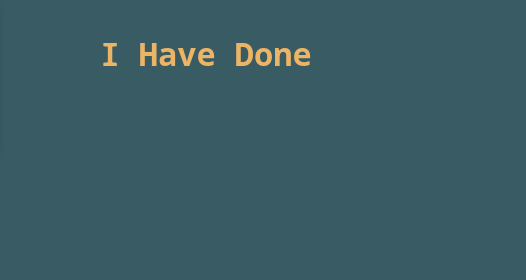
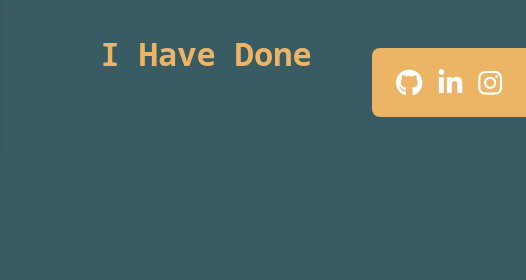
Before and after one commit to sinansarikaya/javascript-todos-app, a plain HTML site: page index.html in a window 1280 px wide. Shown: the top 280 px of the page, 754-1280 px from the left. Drawn offline with Linux system fonts and the light colour scheme.

Commit message:
Social icons added

```diff
--- a/css/style.css
+++ b/css/style.css
@@ -3,17 +3,16 @@
   --green: #395b64;
   --light-green: #a5c9ca;
   --white: #e7f6f2;
-  --yellow: hsl(35, 78%, 66%);
+  --yellow: rgb(236, 180, 101);
   --yellow-hover: hsl(35, 78%, 46%);
   --red: hsl(0, 83%, 70%);
   --red-hover: hsl(0, 83%, 60%);
-  --soft-green: hsl(149, 83%, 60%);
+  --soft-green: rgb(68, 238, 150);
   --danger: hsl(354, 70%, 64%);
   --warning: hsl(45, 100%, 61%);
   --success: hsl(152, 69%, 41%);
   --success-hover: hsl(152, 69%, 31%);
 }
-
 * {
   box-sizing: border-box;
   margin: 0;
@@ -25,6 +24,29 @@ body {
   display: flex;
   justify-content: center;
   font-family: "Noto Sans Mono", monospace;
+}
+.social {
+  position: absolute;
+  right: 0;
+  top: 3rem;
+  display: flex;
+  gap: 1rem;
+  background-color: var(--yellow);
+  padding: 1rem 1.5rem;
+  border-top-left-radius: 0.5rem;
+  border-bottom-left-radius: 0.5rem;
+  z-index: 2;
+}
+.social .fa-circle-question {
+  cursor: pointer;
+}
+.social a {
+  color: hsl(0, 0%, 100%);
+  font-size: 1.7rem;
+  transition: color 0.5s;
+}
+.social a:hover {
+  color: var(--green);
 }
 .alert,
 .alert-right,
--- a/index.html
+++ b/index.html
@@ -32,6 +32,19 @@
     <div class="filter"></div>
     <div id="logoContainer">
       <img src="./img/logo.png" alt="logo" class="logo" />
+    </div>
+    <div class="social">
+      <a
+        href="https://github.com/sinansarikaya/javascript-todos-app"
+        target="_blank"
+        ><i class="fa-brands fa-github"></i
+      ></a>
+      <a href="https://www.linkedin.com/in/sinansarykaya/" target="_blank"
+        ><i class="fa-brands fa-linkedin-in"></i
+      ></a>
+      <a href="https://www.instagram.com/sinan.sarykaya" target="_blank"
+        ><i class="fa-brands fa-instagram"></i
+      ></a>
     </div>
     <div class="alert-left">
       <div class="alert"></div>
--- a/js/app.js
+++ b/js/app.js
@@ -7,7 +7,6 @@ const box = document.querySelector(".box");
 const editItem = document.querySelector(".editItem");
 const closeBox = document.querySelector(".box .fa-xmark");
 const delFilter = document.querySelector(".filter");
-const todoItem = document.querySelectorAll(".todo-list");
 
 let todoArray = JSON.parse(localStorage.getItem("TODOS")) || [];
 
@@ -52,6 +51,7 @@ inputContainer.addEventListener("submit", (e) => {
     localStorage.setItem("TODOS", JSON.stringify(todoArray));
     alert(false, "success", "Item added successfully.");
     todoInput.value = "";
+    todoCountFunc(todoArray);
   }
 });
 
@@ -88,7 +88,6 @@ window.addEventListener("click", (e) => {
     id = e.target.previousSibling.previousSibling.getAttribute("for");
 
     let todoCheck = todoArray.filter((todo) => todo.id === Number(id));
-    console.log(todoCheck[0].completed);
     alert(todoCheck[0].completed, "warning", "Item deleted.");
     todoArray = todoArray.filter((todo) => todo.id !== Number(id));
     clearFunc(todoArray);
@@ -96,7 +95,6 @@ window.addEventListener("click", (e) => {
   //! Edit Item
   else if (e.target.className === "fa-regular fa-pen-to-square") {
     id = e.target.previousSibling.getAttribute("for");
-    console.log(id);
 
     function* filter(array, condition, maxSize) {
       if (!maxSize || maxSize > array.length) {
@@ -122,7 +120,6 @@ window.addEventListener("click", (e) => {
   } else if (e.target.className === "editSubmit") {
     filtered[0].text = editItem.value;
     todoArray = todoArray.filter((todo) => todo);
-    console.log(filtered[0].completed);
     box.classList.remove("active");
     delFilter.classList.remove("active");
     clearFunc(todoArray);
```
